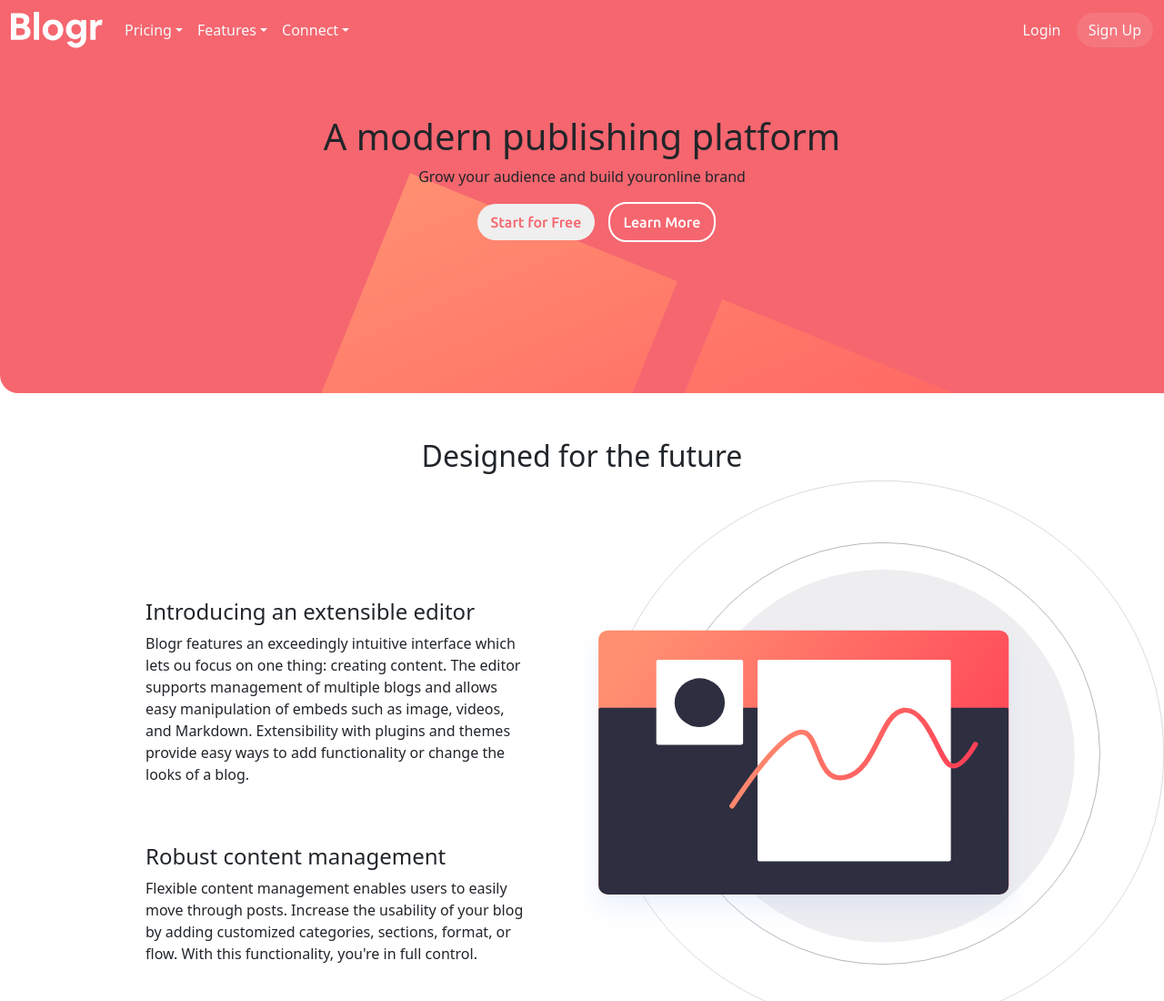
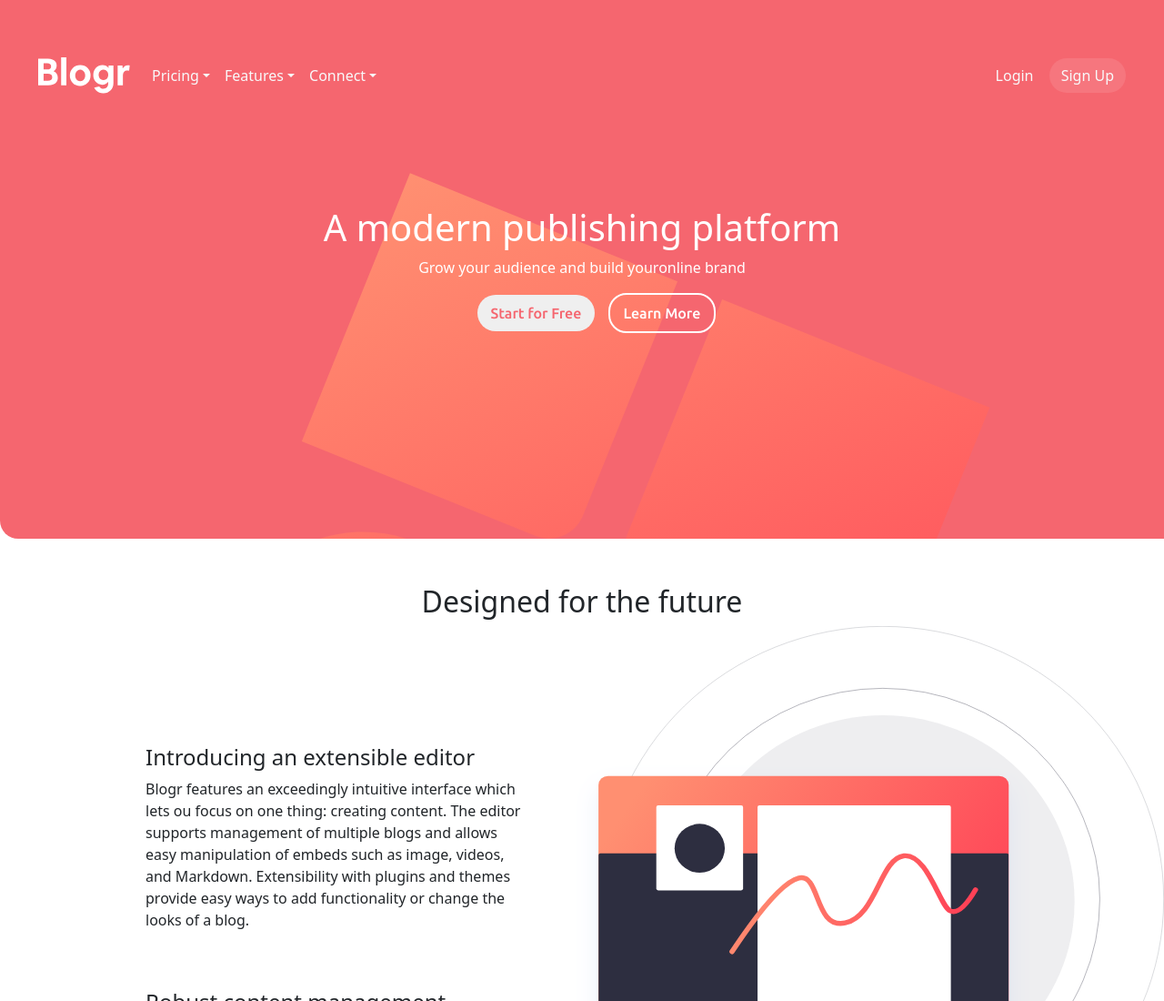
Before and after one commit to erwinfazza/bloger-landing-page, a plain HTML site: page index.html in a window 1280 px wide. Shown: the top 1100 px of the page at 91% size. Drawn offline with nearby package versions, Linux system fonts and the light colour scheme.

Commit message:
mengatur margin top

```diff
--- a/index.html
+++ b/index.html
@@ -10,6 +10,7 @@
   </head>
   <body>
     <header>
+      <div class="navigasi">
         <nav class="navbar navbar-expand-lg">
           <div class="container-fluid">
             <a class="navbar-brand" href="#"><img src="img/logo.svg" alt="logo" /></a>
@@ -40,6 +41,7 @@
             </div>
           </div>
         </nav>
+      </div>
       <!-- content -->
       <div class="hero">
         <h1 class="judul">A modern publishing platform</h1>
--- a/style.css
+++ b/style.css
@@ -45,7 +45,10 @@ header {
   background-size: cover;
   background-repeat: no-repeat;
   border-radius: 0 0 0 20px;
-  padding-bottom: 150px;
+  padding-bottom: 210px;
+}
+.navigasi {
+  padding: 50px 30px;
 }
 nav ul li a {
   color: white;
@@ -53,6 +56,10 @@ nav ul li a {
 .hero {
   margin-top: 60px;
   text-align: center;
+}
+.judul,
+.text-header {
+  color: white;
 }
 
 h2 {
```
Lines whose indentation alone changed are shown as unchanged.
